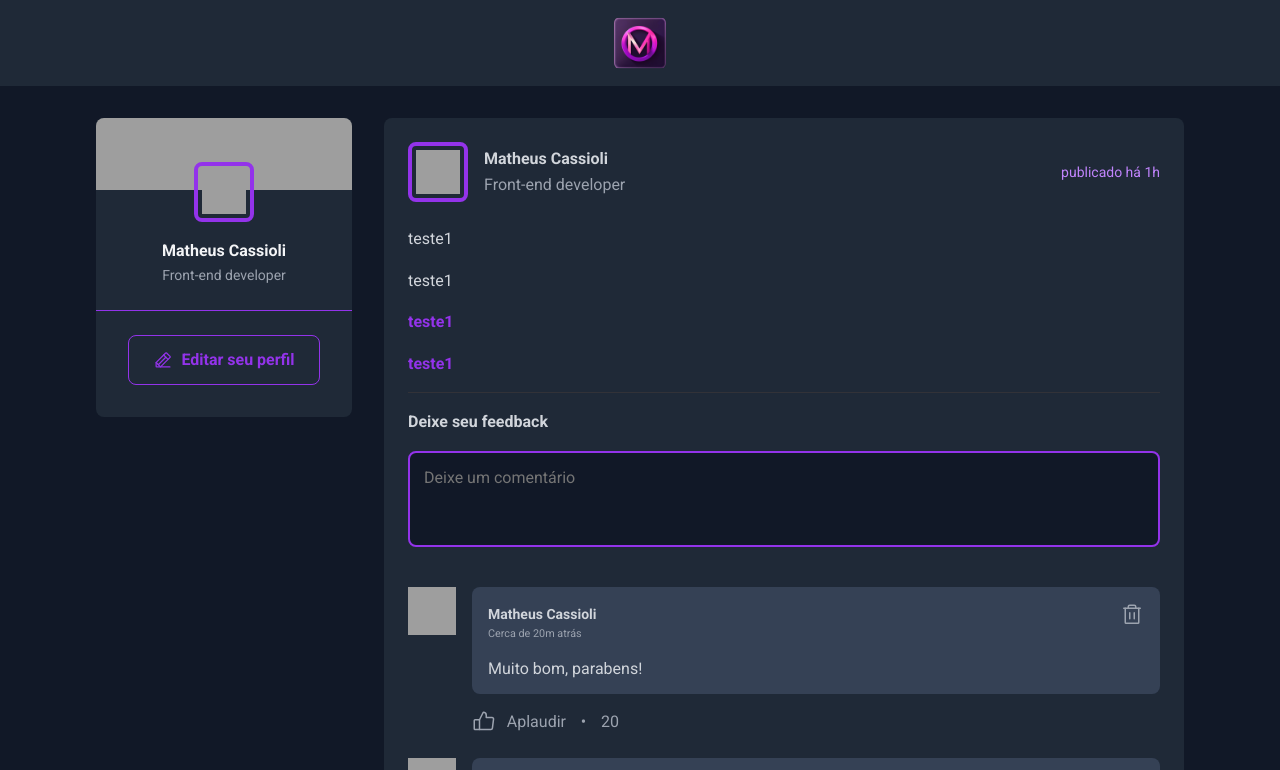
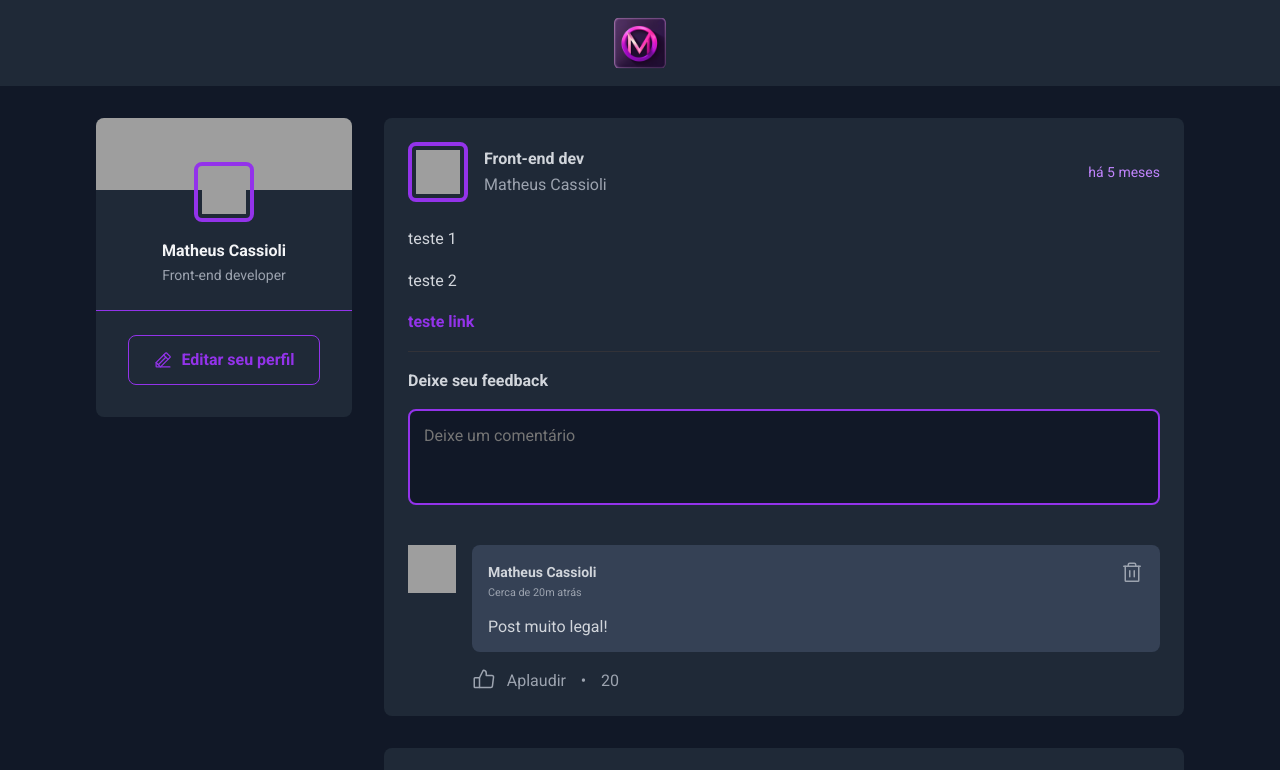
Before and after one commit to matheuscassioli/react-ignite-rocketseat, a React (Vite) app in the folder aula01/01-fundamentos-reactjs/: page / in a window 1280 px wide. Shown: the top 770 px of the page. Built offline with nearby package versions, Linux system fonts and the light colour scheme; grey boxes are pictures that could not be loaded.

Commit message:
feature(posts) : renderizando posts e comentários dinâmicos + conceito useState

```diff
--- a/aula01/01-fundamentos-reactjs/package.json
+++ b/aula01/01-fundamentos-reactjs/package.json
@@ -12,6 +12,7 @@
         "deploy": "gh-pages -d dist"
     },
     "dependencies": {
+        "date-fns": "^4.1.0",
         "gh-pages": "^6.1.1",
         "phosphor-react": "^1.4.1",
         "react": "^18.3.1",
--- a/aula01/01-fundamentos-reactjs/src/App.jsx
+++ b/aula01/01-fundamentos-reactjs/src/App.jsx
@@ -5,20 +5,74 @@ import Sidebar from "./components/Sidebar/Sidebar.jsx"
 import Posts from "./components/Posts/Posts.jsx"
 
 function App() {
+
+  const postsApi = [
+    {
+      id: 1,
+      author: {
+        avatarImage: 'https://github.com/matheuscassioli.png',
+        name: "Matheus Cassioli",
+        role: "Front-end dev"
+      },
+      content: [
+        {
+          type: 'paragraph',
+          content: 'teste 1'
+        },
+        {
+          type: 'paragraph',
+          content: 'teste 2'
+        },
+        {
+          type: 'link',
+          content: 'teste link'
+        }
+      ],
+      publishedAt: new Date('2024-05-03 13:00:00')
+    },
+    {
+      id: 2,
+      author: {
+        avatarImage: 'https://github.com/react-native-community.png',
+        name: "React community",
+        role: "React community"
+      },
+      content: [
+        {
+          type: 'paragraph',
+          content: 'teste 1'
+        },
+        {
+          type: 'paragraph',
+          content: 'teste 2'
+        },
+        {
+          type: 'link',
+          content: 'teste 3'
+        }
+      ],
+      publishedAt: new Date('2024-05-03 13:00:00')
+    }
+  ];
+
+
   return (
     <div>
       <Header />
       <div className={styles.wrapper}>
         <Sidebar />
         <main>
-          <Posts
-            author="Matheus Cassioli"
-            function="Front-end developer"
-          />
-          <Posts
-            author="Matheus Cassioli"
-            function="Back-end developer"
-          />
+
+          {postsApi.map(post => {
+            return <Posts
+              key={post.id}
+              publishedAt={post.publishedAt}
+              author={post.author.name}
+              role={post.author.role}
+              avatarImage={post.author.avatarImage}
+              content={post.content}
+            />
+          })}
         </main>
       </div>
     </div>
--- a/aula01/01-fundamentos-reactjs/src/components/Comment/Comment.jsx
+++ b/aula01/01-fundamentos-reactjs/src/components/Comment/Comment.jsx
@@ -4,7 +4,7 @@ import styles from "./Comment.module.css"
 import React from 'react'
 import Avatar from "../Avatar/Avatar"
 
-const Comment = () => {
+const Comment = ({ content }) => {
     return (
         <div className={styles.comment}>
             <Avatar
@@ -24,7 +24,7 @@ const Comment = () => {
 
                     </header>
                     <p>
-                        Muito bom, parabens!
+                        {content}
                     </p>
                 </div>
                 <footer>
--- a/aula01/01-fundamentos-reactjs/src/components/Posts/Posts.jsx
+++ b/aula01/01-fundamentos-reactjs/src/components/Posts/Posts.jsx
@@ -1,47 +1,76 @@
-import React from 'react'
+import React, { useState } from 'react'
 import "../../global.css"
 import styles from "./Posts.module.css"
 import Comment from '../Comment/Comment'
 import Avatar from '../Avatar/Avatar'
+import { format, formatDistanceToNow } from 'date-fns'
+import ptBR from 'date-fns/locale/pt-BR'
 
-const Posts = (props) => {
+const Posts = ({ author, role, avatarImage, publishedAt, content }) => {
+
+    const [commentList, setCommentList] = useState(['Post muito legal!'])
+    const [newComment, setNewComment] = useState('')
+
+    const publishedDateFormated = format(publishedAt, "d 'de' LLLL 'às' HH:mm'h'", {
+        locale: ptBR,
+    });
+
+    const relativeHourRelativeNow = formatDistanceToNow(publishedAt, {
+        locale: ptBR,
+        addSuffix: true,
+    });
+
+    const onSubmit = e => {
+        e.preventDefault()
+        if (newComment == '') {
+            alert('O campo comentario, não pode ser vazio')
+            return;
+        }
+        setCommentList([...commentList, newComment])
+        setNewComment('')
+    }
+
     return (
         <article
             className={styles.posts}>
             <header>
                 <div className={styles.author}>
-                    <Avatar src="https://avatars.githubusercontent.com/u/82168386?v=4" />
+                    <Avatar src={avatarImage} />
                     <div className={styles.authorInfo}>
-                        <strong>{props.author}</strong>
-                        <span>{props.function}</span>
+                        <strong>{role}</strong>
+                        <span>{author}</span>
                     </div>
                 </div>
-                <time dateTime='2022-05-22 08:56:00'>
-                    publicado há 1h
+                <time title={publishedDateFormated} time={publishedAt.toISOString()}>
+                    {relativeHourRelativeNow}
                 </time>
             </header>
 
             <div className={styles.content}>
-                <p>teste1</p>
-                <p>teste1</p>
-                <p><a href="#">teste1</a></p>
-                <p><a href="#">teste1</a></p>
+                {content.map((text, index) => {
+                    return <p key={index}>{text.type == 'paragraph' ? `${text.content}` : <a href="#">{text.content}</a>}</p>
+                })}
             </div>
 
             <hr />
 
-            <form className={styles.commentForm}>
+            <form onSubmit={onSubmit} className={styles.commentForm}>
                 <strong>Deixe seu feedback</strong>
-                <textarea placeholder="Deixe um comentário" />
+                <textarea
+                    id="comment-field"
+                    onChange={(e) => setNewComment(e.target.value)}
+                    value={newComment}
+                    placeholder="Deixe um comentário"
+                />
                 <footer>
                     <button type='submit'>Publicar</button>
                 </footer>
             </form>
 
             <div className={styles.commentList}>
-                <Comment />
-                <Comment />
-                <Comment />
+                {commentList.map(comment => {
+                    return <Comment content={comment} key={comment} />
+                })}
             </div>
 
         </article>
--- a/aula01/01-fundamentos-reactjs/src/components/Sidebar/Sidebar.jsx
+++ b/aula01/01-fundamentos-reactjs/src/components/Sidebar/Sidebar.jsx
@@ -9,7 +9,7 @@ const Sidebar = () => {
     const dinamicsUrls = [
         "https://media.istockphoto.com/id/1404221665/pt/foto/abstract-defocused-lens-color-gradient-on-black-background.webp?a=1&b=1&s=612x612&w=0&k=20&c=Sr_bYAMsFKh2yYG97OXY711oiA16dB31mE8phCzmlWU=",
         "https://plus.unsplash.com/premium_photo-1668650610258-043278428a93?w=500&auto=format&fit=crop&q=60&ixlib=rb-4.0.3&ixid=M3wxMjA3fDB8MHxzZWFyY2h8OXx8cHVycGxlfGVufDB8fDB8fHww",
-        "https://images.unsplash.com/photo-1617957689187-997a52cd5e76?w=500&auto=format&fit=crop&q=60&ixlib=rb-4.0.3&ixid=M3wxMjA3fDB8MHxzZWFyY2h8MTl8fHB1cnBsZXxlbnwwfHwwfHx8MA%3D%3D",
+        "https://media.istockphoto.com/id/1486780208/pt/foto/misty-black-concrete-room-background-with-blue-pink-light-and-smoke-neon-color-plaster-stucco.webp?a=1&b=1&s=612x612&w=0&k=20&c=Xz0pvTEfjquwqxdRxBDp4bnEDaSTMlXQwpDs6jP596E=",
         "https://plus.unsplash.com/premium_photo-1681433343461-b2578d44f7ac?q=80&w=1503&auto=format&fit=crop&ixlib=rb-4.0.3&ixid=M3wxMjA3fDB8MHxwaG90by1wYWdlfHx8fGVufDB8fHx8fA%3D%3D"
     ]
 
```
Also changed, not shown: 6 other files (tests, documents, lock files or other folders).
